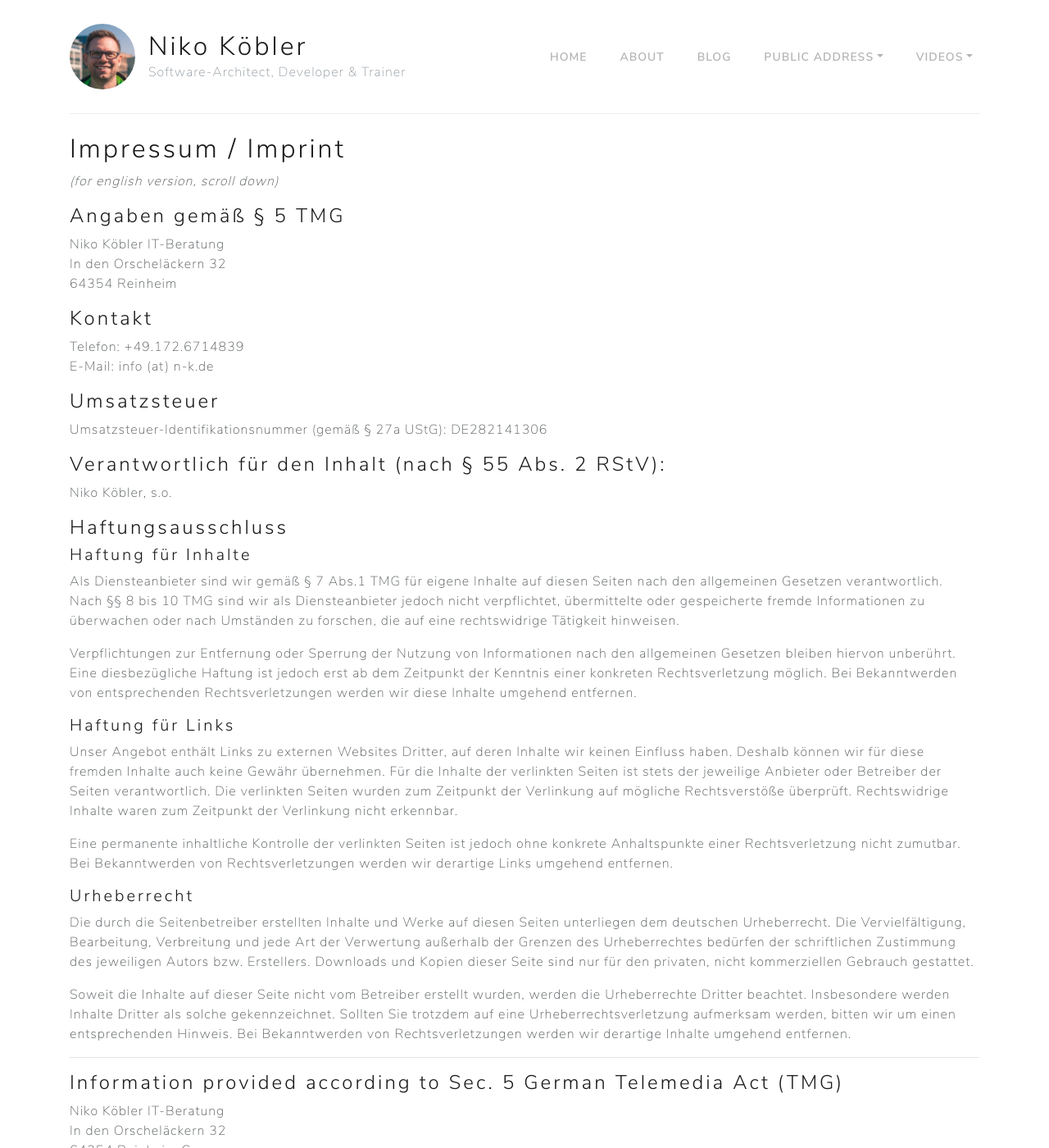
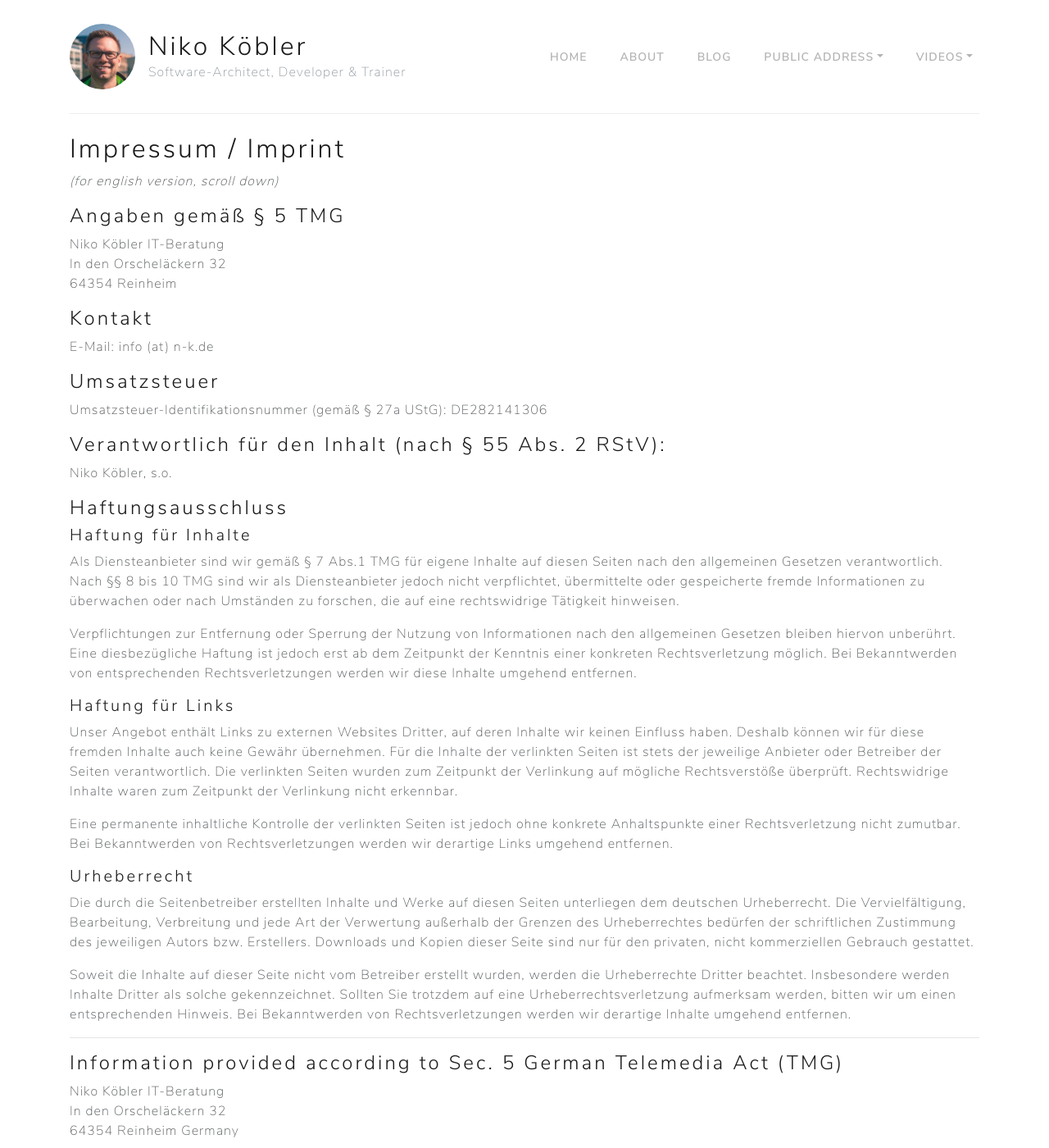
Before and after one commit to dasniko/dasniko.github.io, a Jekyll site: the page built from imprint.md, in a window 1280 px wide and 1400 px high. Shown: the whole window at 82% size. Built offline with Jekyll 4.4.1, drawn with Linux system fonts in a browser that asks for light colours; some of the changed text lies outside the part shown.

Commit message:
no message

```diff
--- a/imprint.md
+++ b/imprint.md
@@ -14,7 +14,6 @@ In den Orscheläckern 32
 
 ### Kontakt
 
-Telefon: +49.172.6714839
 E-Mail: info (at) n-k.de
 
 ### Umsatzsteuer
@@ -56,7 +55,6 @@ Germany
 
 ### Contact
 
-Telephone: +49.172.6714839
 Email: info (at) n-k.de
 
 ### VAT
```
